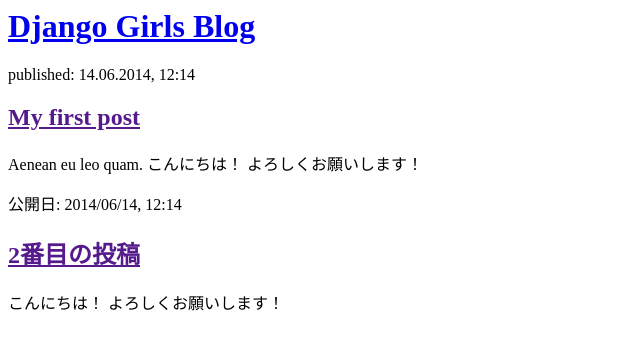
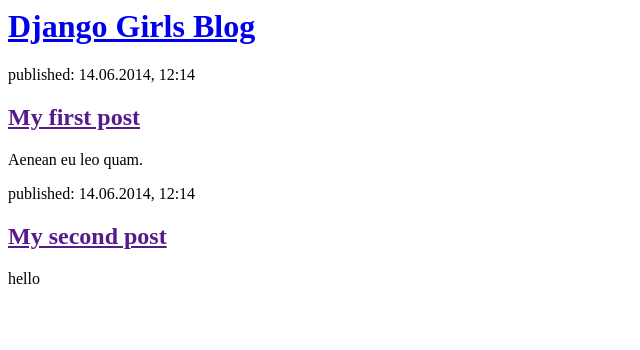
Before and after one commit to takano630/my-first-blog, a Django app: page / in a window 1280 px wide. Shown: the top 350 px of the page, without its empty margins (0-640 px from the left). Run offline with Django 3.2, Linux system fonts and the light colour scheme.

Commit message:
Changed the HTML for the site.

```diff
--- a/blog/templates/blog/post_list.html
+++ b/blog/templates/blog/post_list.html
@@ -10,13 +10,15 @@
         <div>
             <p>published: 14.06.2014, 12:14</p>
             <h2><a href="">My first post</a></h2>
-            <p>Aenean eu leo quam. こんにちは！ よろしくお願いします！ </p>
+            <p>Aenean eu leo quam.</p>
         </div>
 
         <div>
-            <p>公開日: 2014/06/14, 12:14</p>
-            <h2><a href="">2番目の投稿</a></h2>
-            <p> こんにちは！ よろしくお願いします！ </p>
+            <p>published: 14.06.2014, 12:14</p>
+            <h2><a href="">My second post</a></h2>
+            <p>hello</p>
         </div>
+
     </body>
+
 </html>
--- a/blog/views.py
+++ b/blog/views.py
@@ -1,5 +1,7 @@
 from django.shortcuts import render
-
+from django.utils import timezone
+from .models import Post
 # Create your views here.
 def post_list(request):
+    posts = Post.objects.filter(published_date__lte=timezone.now()).order_by('published_date')
     return render(request, 'blog/post_list.html', {})
```
